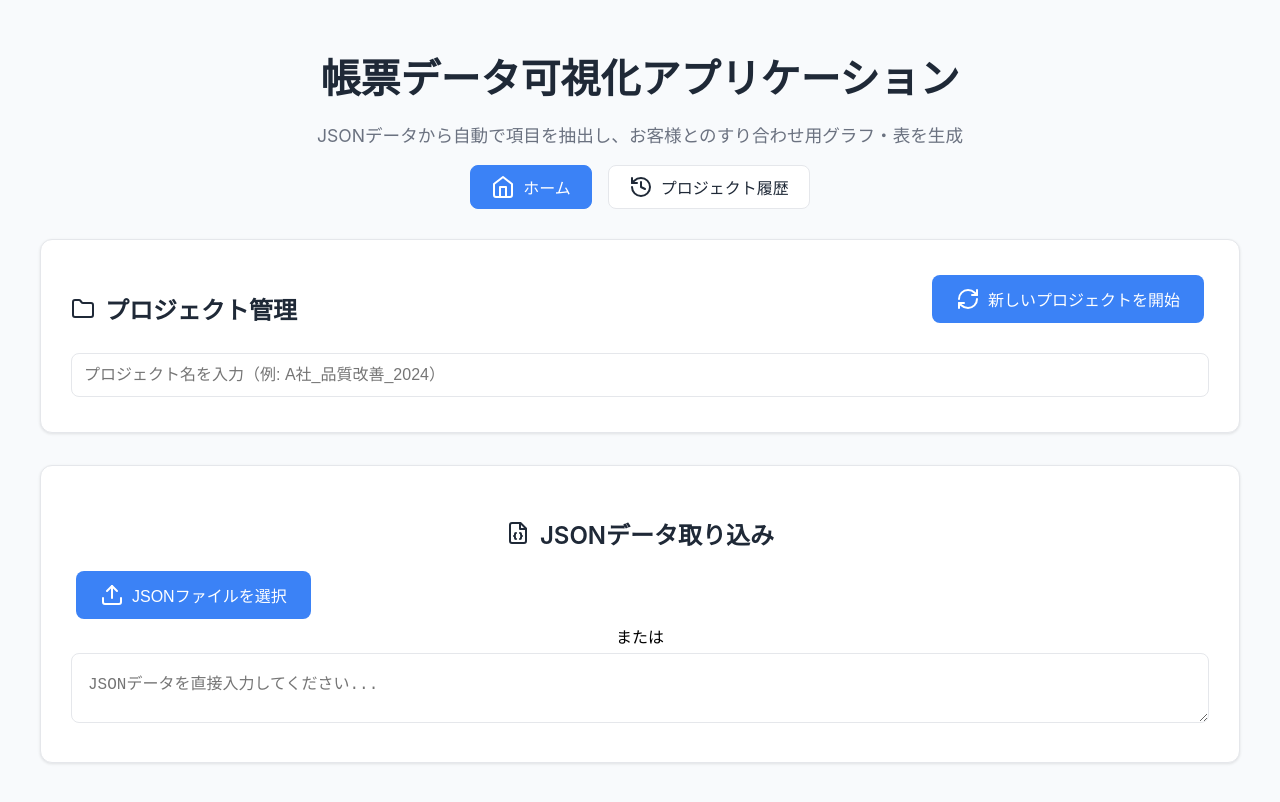
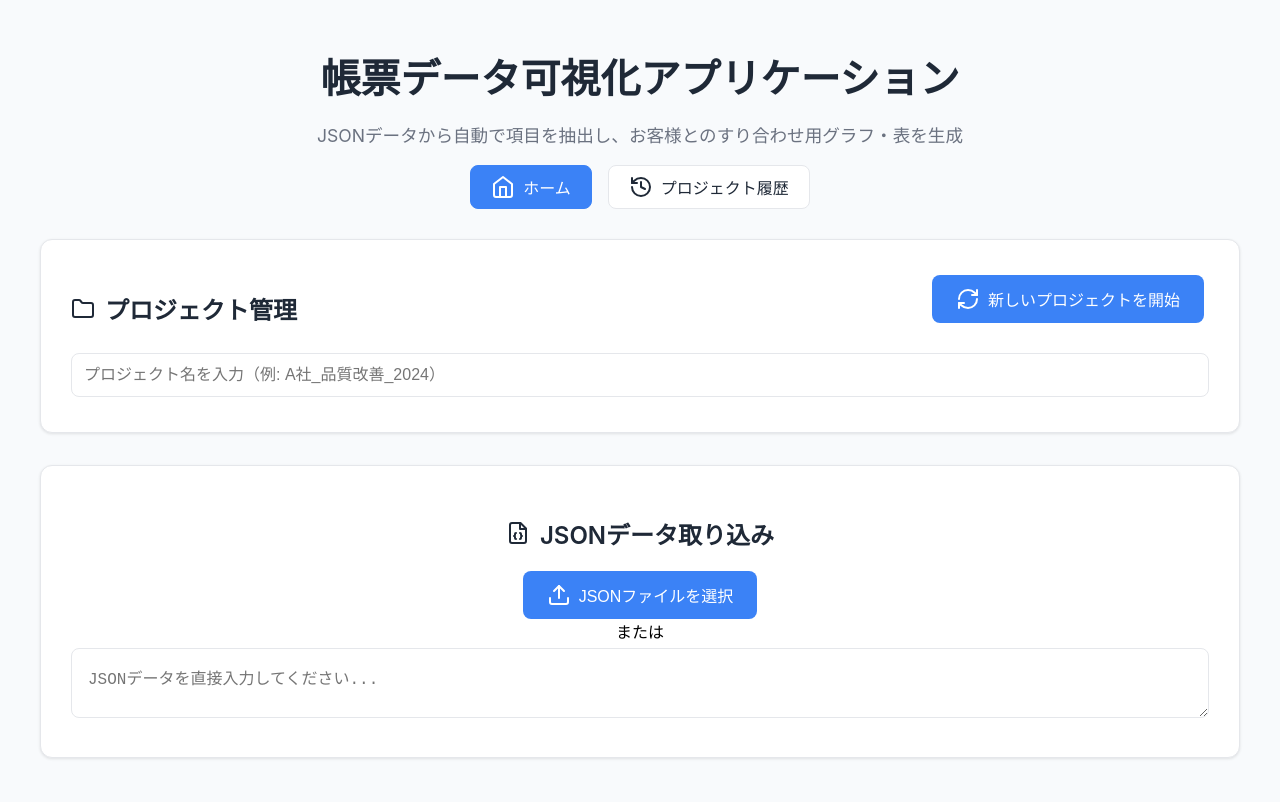
Before and after one commit to ToruNakayama4351/genba-visualization-app, a Next.js app: page /genba-visualization-app/ in a window 1280 px wide. Built offline with nearby package versions, Linux system fonts and the light colour scheme.

Commit message:
Update index.js

```diff
--- a/pages/index.js
+++ b/pages/index.js
@@ -967,7 +967,7 @@
                 <div className="space-y-4">
                   <button
                     onClick={() => jsonInputRef.current?.click()}
-                    className="w-full bg-blue-600 text-white px-6 py-3 rounded-lg hover:bg-blue-700 transition-colors flex items-center justify-center"
+                    className="file-input-label w-full bg-blue-600 text-white px-6 py-3 rounded-lg hover:bg-blue-700 transition-colors flex items-center justify-center"
                   >
                     <Upload className="h-5 w-5 mr-2" />
                     JSONファイルを選択
```
